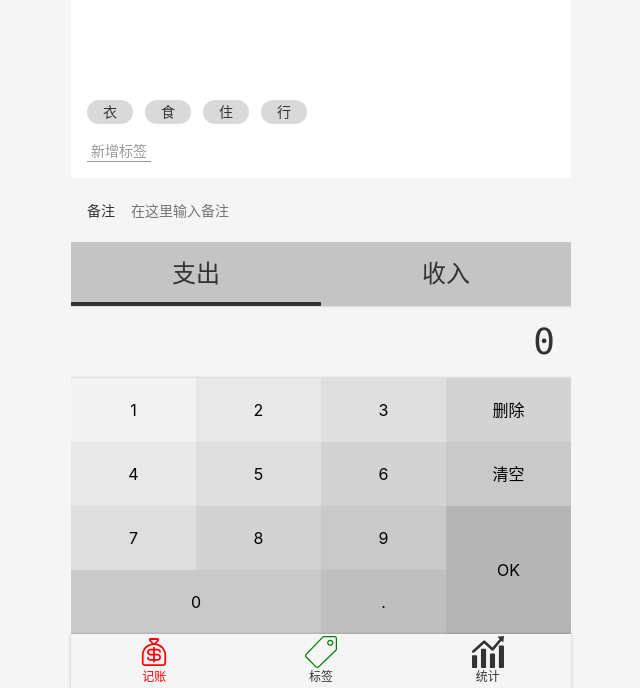
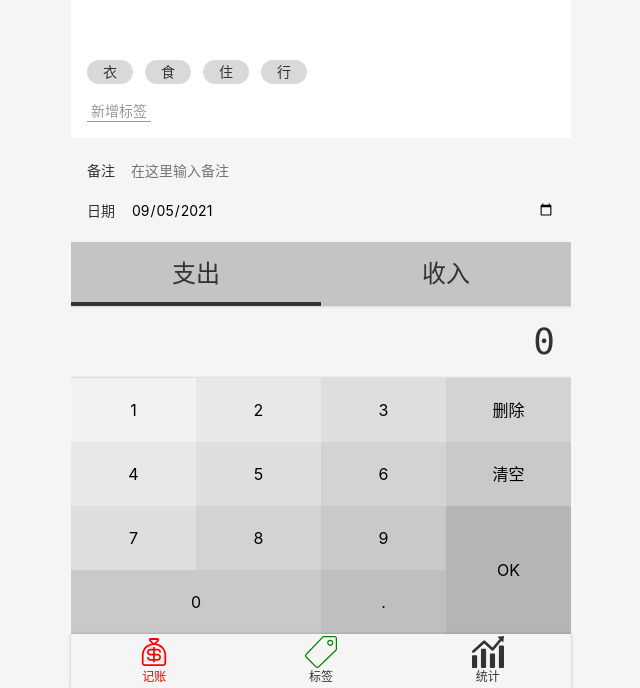
Before and after one commit to Afish-2020/accountbook, a Vue app: page /#/money in a window 1280 px wide. Shown: the part 112-800 px from the top of the page, without its empty margins (319-959 px from the left). Built offline with nearby package versions, Linux system fonts and the light colour scheme.

Commit message:
添加日期选择

```diff
--- a/src/components/Money/FormItem.vue
+++ b/src/components/Money/FormItem.vue
@@ -2,9 +2,14 @@
   <div>
     <label class="FormItem">
       <span class="name">{{ fieldName }}</span>
-      <input type="text"
-             :value="value" @input=onValueChanged($event.target.value)
-             :placeholder="placeholder">
+      <template v-if="type === 'date'">
+        <input :type="type||'text'"
+                       :value="x(value)" @input=onValueChanged($event.target.value)
+                       :placeholder="placeholder"></template>
+      <template v-else>
+        <input :type="type||'text'" :value="value" @input=onValueChanged($event.target.value)
+                       :placeholder="placeholder">
+      </template>
     </label>
   </div>
 </template>
@@ -12,14 +17,21 @@
 <script lang="ts">
 import Vue from 'vue';
 import {Component, Prop, Watch} from 'vue-property-decorator';
+import dayjs from 'dayjs';
 
 @Component
-export default class FormItem extends Vue{
-  @Prop({default:''}) readonly value!: string;
-  @Prop({required:true}) fieldName!:string;
-  @Prop() placeholder?:string;
-  onValueChanged(value:string){
-    this.$emit('update:value',value)
+export default class FormItem extends Vue {
+  @Prop({default: ''}) readonly value!: string;
+  @Prop({required: true}) fieldName!: string;
+  @Prop() placeholder?: string;
+  @Prop() type?: string;
+
+  onValueChanged(value: string) {
+    this.$emit('update:value', value);
+  };
+
+  x(isoString: string) {
+    return dayjs(isoString).format('YYYY-MM-DD');
   }
 }
 </script>
@@ -30,12 +42,14 @@ export default class FormItem extends Vue{
   padding-left: 16px;
   display: flex;
   align-items: center;
+
   .name {
     padding-right: 16px;
   }
+
   input {
     height: 40px;
-    flex-grow: 1;      /*尽量占一行*/
+    flex-grow: 1; /*尽量占一行*/
     background: transparent;
     border: none;
     padding-right: 16px;
--- a/src/store/index.ts
+++ b/src/store/index.ts
@@ -47,7 +47,7 @@ const store = new Vuex.Store({
     },
     createRecord(state,record: RecordItem){
       const record2: RecordItem = clone(record);
-      record2.createdAt = new Date().toISOString();
+      record2.createdAt = record2.createdAt || new Date().toISOString();
       state.recordList?.push(record2);
       store.commit('saveRecords')
     },
--- a/src/views/Money.vue
+++ b/src/views/Money.vue
@@ -4,6 +4,7 @@
     <Tabs :value.sync="record.type" :data-source="recordTypeList"/>
     <div class="notes">
       <FormItem field-name="备注" placeholder="在这里输入备注" :value.sync="record.notes"/>
+      <FormItem field-name="日期" type="date" placeholder="在这里输入备注" :value.sync="record.createdAt"/>
     </div>
     <Tags @update:value="record.tags=$event"/>
   </Layout>
@@ -17,6 +18,7 @@ import NumberPad from '@/components/Money/NumberPad.vue';
 import {Component} from 'vue-property-decorator';
 import Tabs from '@/components/Tabs.vue';
 import recordTypeList from '@/constants/recordTypeList';
+import dayjs from 'dayjs';
 
 @Component({
   components: {Tabs, NumberPad, FormItem, Tags},
@@ -26,7 +28,7 @@ export default class Money extends Vue {
     return this.$store.state.recordList;
   };
   record: RecordItem = {
-    tags: [], notes: '', type: '-', amount: 0
+    tags: [], notes: '', type: '-', amount: 0,createdAt:new Date().toISOString()
   };
   recordTypeList=recordTypeList;
   created(){
```
